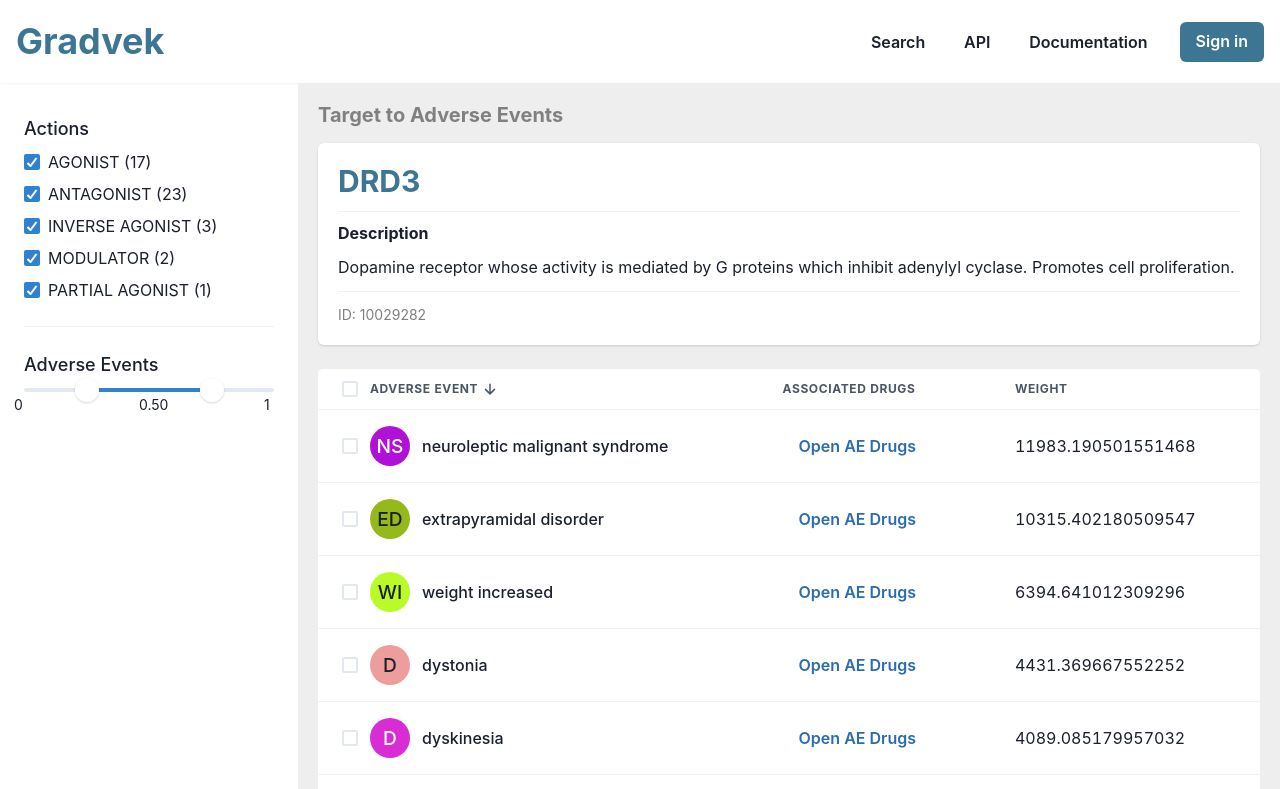
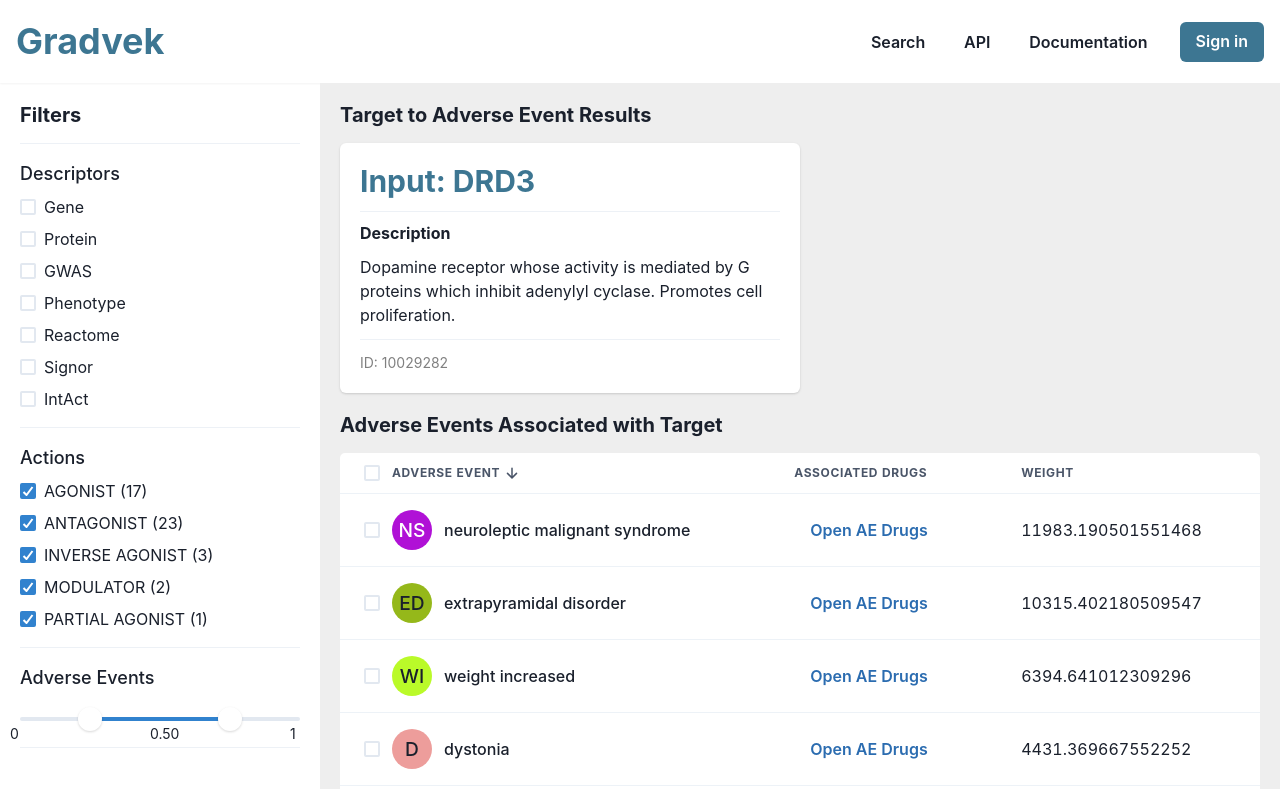
Before and after one commit to team-gradvek/gradvek, a Next.js app in the folder frontend/: page /adverseEvents in a window 1280 px wide. Shown: the top 789 px of the page. Built offline with nearby package versions, Linux system fonts and the light colour scheme.

Commit message:
updated layouts for flexibility with custom data for each result page

```diff
--- /dev/null
+++ b/frontend/src/components/results/AETargetSidebar.jsx
@@ -0,0 +1,22 @@
+import { Icon } from '@chakra-ui/icons'
+import {
+  Divider,
+  Heading,
+  Stack,
+} from '@chakra-ui/react'
+import { Actions } from './filters/Actions'
+import WeightSlider from './filters/Weights'
+import { Descriptors } from './filters/Descriptors'
+
+export const AETargetSidebar = () => (
+  <Stack spacing={[4]} direction={['column']} p='5'>
+    <Heading fontSize='xl'>Filters</Heading>
+    <Divider />
+    <Descriptors />
+    <Divider />
+    <Actions />
+    <Divider />
+    <WeightSlider />
+    <Divider />
+  </Stack>
+  )
--- a/frontend/src/components/results/Navbar.jsx
+++ b/frontend/src/components/results/Navbar.jsx
@@ -1,6 +1,6 @@
 import { Box, Drawer, DrawerContent, DrawerOverlay, Flex, useDisclosure } from '@chakra-ui/react'
 import { Logo } from './Logo'
-import { Sidebar } from './Sidebar'
+import { Sidebar } from './AETargetSidebar'
 import { ToggleButton } from './ToggleButton'
 
 export const Navbar = () => {
--- a/frontend/src/components/results/ResultsLayout.jsx
+++ b/frontend/src/components/results/ResultsLayout.jsx
@@ -1,9 +1,6 @@
 import {
   Flex,
-  Stack,
-  Box,
 } from '@chakra-ui/react'
-import { Sidebar } from './Sidebar'
 import TopNav  from '../TopNav'
 
 function ResultsLayout({ children }) {
@@ -18,17 +15,7 @@ function ResultsLayout({ children }) {
       lg: 'row',
     }}
     >
-      <Sidebar />
-      <Box p={5} w="100%" bg="#eee">
-        <Stack
-          spacing={{
-            base: '8',
-            lg: '6',
-          }}
-        >
     {children}
-        </Stack>
-      </Box>
     </Flex>
     </>
     )
--- a/frontend/src/components/results/Sidebar.jsx
+++ /dev/null
@@ -1,45 +0,0 @@
-import { Icon } from '@chakra-ui/icons'
-import {
-  Divider,
-  Flex,
-  Stack,
-  Text,
-} from '@chakra-ui/react'
-import { Actions } from './filters/Actions'
-import WeightSlider from './filters/Weights'
-import theme from '@/styles/theme'
-
-export const Sidebar = () => (
-  <Flex as="section" minH="100vh">
-    <Flex
-      maxW={{
-        base: 'full',
-        sm: 'xs',
-      }}
-      py={{
-        base: '6',
-        sm: '8',
-      }}
-      px={{
-        base: '4',
-        sm: '6',
-      }}
-    >
-      <Stack justify="space-between" spacing="1">
-        <Stack
-          spacing={{
-            base: '5',
-            sm: '6',
-          }}
-          minW={250}
-          paddingBottom={10}
-          shouldWrapChildren
-        >
-          <Actions />
-          <Divider />
-          <WeightSlider />
-        </Stack>
-      </Stack>
-    </Flex>
-  </Flex>
-)
--- a/frontend/src/pages/adverseEvents/index.js
+++ b/frontend/src/pages/adverseEvents/index.js
@@ -4,6 +4,7 @@ import { Heading } from '@chakra-ui/react'
 import ResultsLayout from '@/components/results/ResultsLayout';
 import DataTable from '@/components/results/DataTable'
 import theme from '@/styles/theme';
+import { AETargetSidebar } from '@/components/results/AETargetSidebar';
 
 
 export default function TargetToAEResults() {
@@ -11,16 +12,25 @@ export default function TargetToAEResults() {
       <ResultsLayout>
         <Head>
           <title>Target to Adverse Events Results</title>
-          <meta name="description" content="Gradvek Search Page" />
         </Head>
-          <Box >
-            <Heading size='md' mb={4} color="gray">Target to Adverse Events</Heading>
+        <Box display='flex' w="100%">
+
+        <Box w="25%" minW='250px'>
+          <AETargetSidebar />
+        </Box>
+        <Box p={5} w="75%" bg="#eee">
+
+          {/* Search Page Heading */}
+          <Heading size='md' mb={4}>Target to Adverse Event Results</Heading>
+          {/* Search Input Display */}
+          <Box display='flex' alignItems='center' justifyContent='space-between' mb='5'>
+            <Box w="50%" bg="#eee">
             <Card>
               <CardBody>
                 <Stack spacing='3'>
-                <Heading size='lg' color={theme.brand.blue}>DRD3</Heading>
+                  <Heading size='lg' color={theme.brand.blue}>Input: DRD3</Heading>
                     <Divider />
-                  <Heading size='sm' >Description</Heading>
+                    <Heading size='sm'>Description</Heading>
                   <Text>
                   Dopamine receptor whose activity is mediated by G proteins which inhibit adenylyl cyclase. Promotes cell proliferation.
                   </Text>
@@ -32,7 +42,15 @@ export default function TargetToAEResults() {
               </CardBody>
             </Card>
             </Box>
-          <DataTable />
+          </Box>
+          {/* Search Results Table */}
+          <Box w='100%' mb='5'>
+          <Heading size='md' mb={4}>Adverse Events Associated with Target</Heading>
+          <DataTable/>
+          </Box>
+        </Box>
+
+        </Box>
         </ResultsLayout>
  );
 }
```
Also changed, not shown: frontend/src/components/results/TargetToTargetResultsLayout.jsx (+0 -14 lines), frontend/src/pages/adverseEventToTarget/index.js (+23 -5 lines), frontend/src/pages/targetToTarget/index.js (+1 -6 lines). Lines whose indentation alone changed are shown as unchanged.
